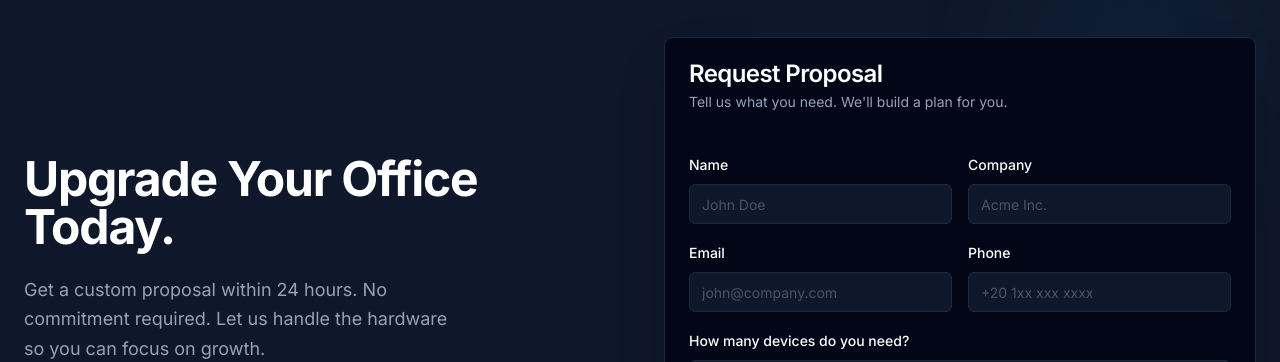
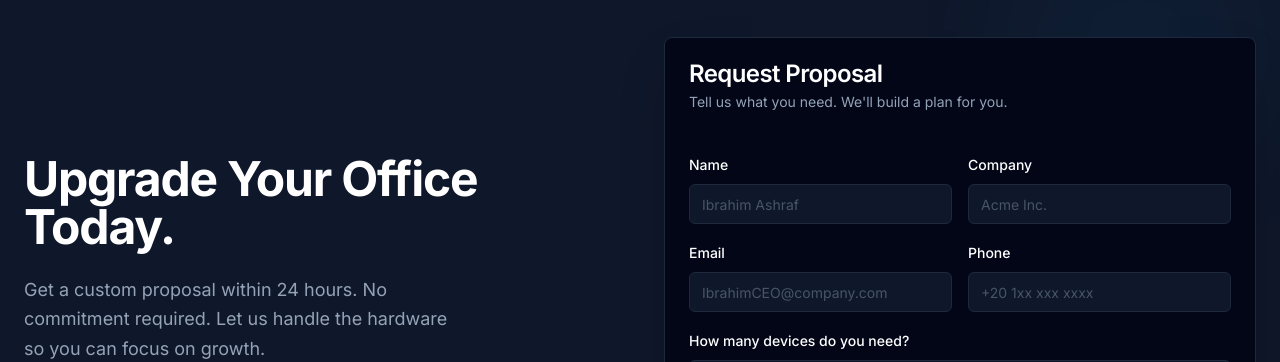
Before and after one commit to Ahmed52Essam/TechBridge, a React (Vite) app: page / in a window 1280 px wide. Shown: the part 4765-5127 px from the top of the page. Built offline with nearby package versions, Linux system fonts and the light colour scheme.

Commit message:
Update form placeholders

```diff
--- a/src/components/sections/Contact.tsx
+++ b/src/components/sections/Contact.tsx
@@ -41,7 +41,7 @@ export const Contact = () => {
                                 <div className="grid grid-cols-2 gap-4">
                                     <div className="space-y-2">
                                         <label htmlFor="name" className="text-sm font-medium leading-none peer-disabled:cursor-not-allowed peer-disabled:opacity-70">Name</label>
-                                        <Input id="name" name="name" placeholder="John Doe" className="bg-slate-900 border-slate-800 text-white placeholder:text-slate-600 focus-visible:ring-secondary" required />
+                                        <Input id="name" name="name" placeholder="Ibrahim Ashraf" className="bg-slate-900 border-slate-800 text-white placeholder:text-slate-600 focus-visible:ring-secondary" required />
                                     </div>
                                     <div className="space-y-2">
                                         <label htmlFor="company" className="text-sm font-medium leading-none peer-disabled:cursor-not-allowed peer-disabled:opacity-70">Company</label>
@@ -52,7 +52,7 @@ export const Contact = () => {
                                 <div className="grid grid-cols-2 gap-4">
                                     <div className="space-y-2">
                                         <label htmlFor="email" className="text-sm font-medium leading-none peer-disabled:cursor-not-allowed peer-disabled:opacity-70">Email</label>
-                                        <Input id="email" name="email" type="email" placeholder="john@company.com" className="bg-slate-900 border-slate-800 text-white placeholder:text-slate-600 focus-visible:ring-secondary" required />
+                                        <Input id="email" name="email" type="email" placeholder="IbrahimCEO@company.com" className="bg-slate-900 border-slate-800 text-white placeholder:text-slate-600 focus-visible:ring-secondary" required />
                                     </div>
                                     <div className="space-y-2">
                                         <label htmlFor="phone" className="text-sm font-medium leading-none peer-disabled:cursor-not-allowed peer-disabled:opacity-70">Phone</label>
```
